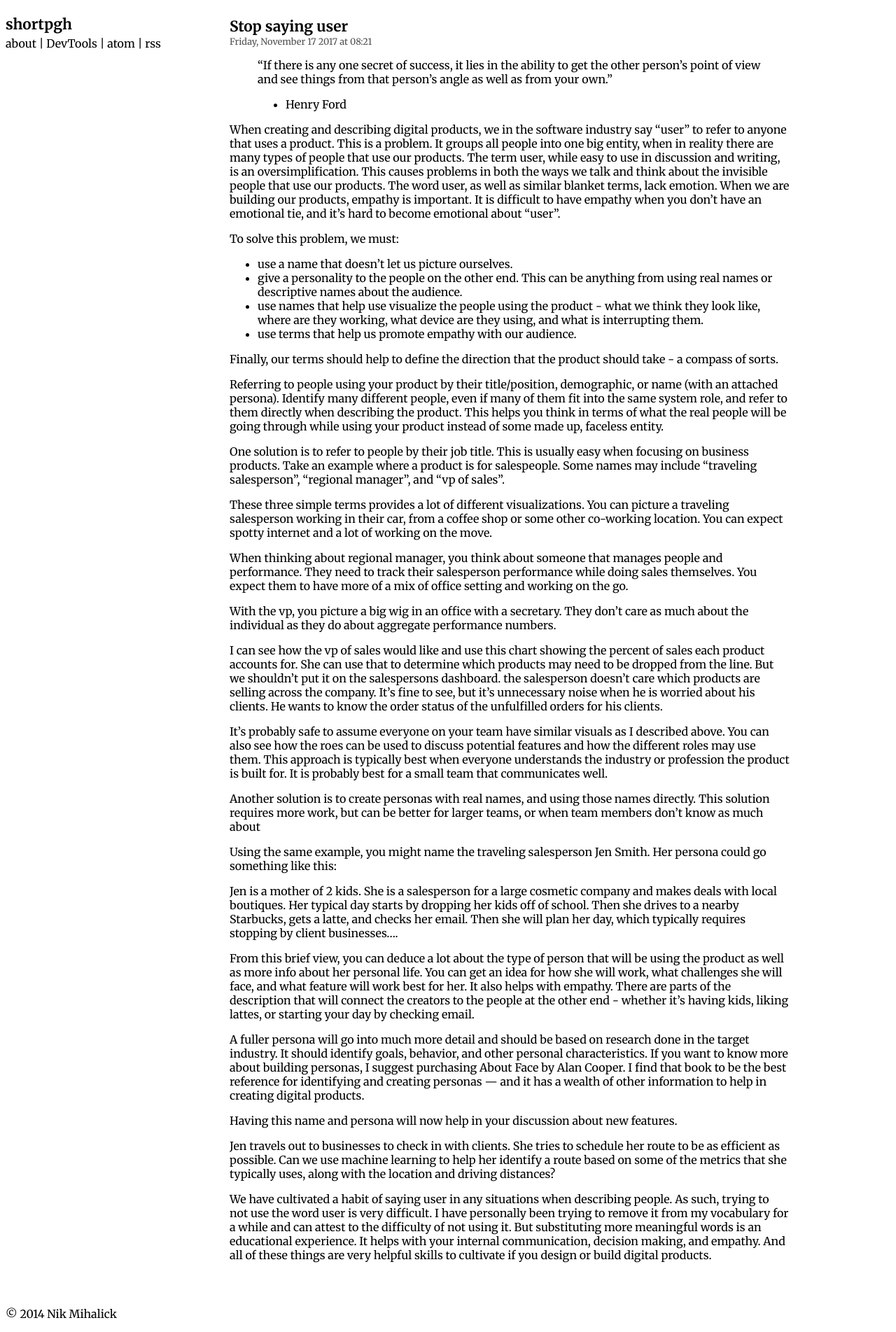
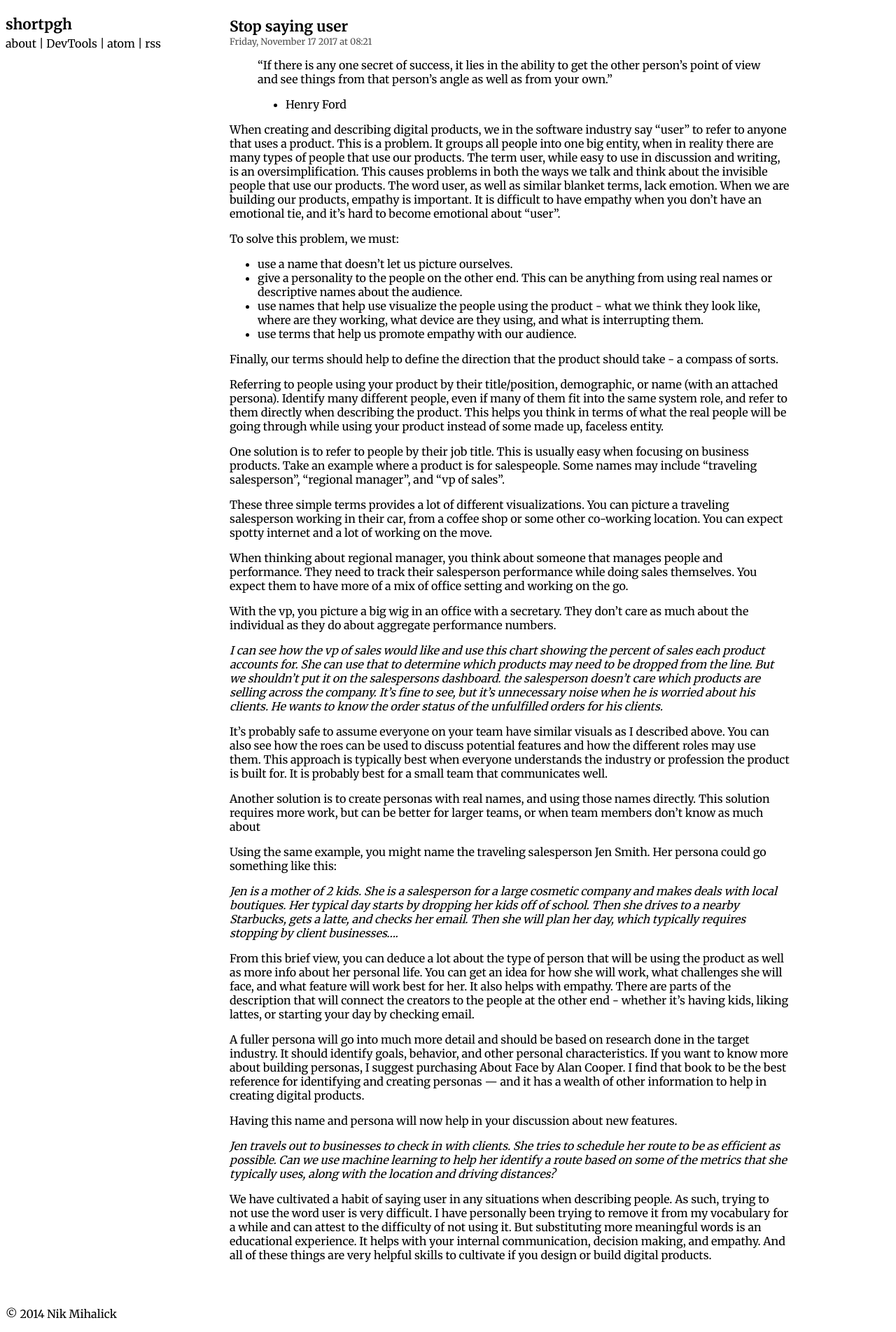
Before and after one commit to shortpgh/site, a Jekyll site: the page built from _posts/2017-11-17-stop-saying-user.md, in a window 1280 px wide. Shown: the whole page at 70% size. Built offline with Jekyll 4.4.1, drawn with Linux system fonts in a browser that asks for light colours; Markdown is read by kramdown in place of the engine named in the settings.

Commit message:
made some stuff italics.

```diff
--- a/_posts/2017-11-17-stop-saying-user.md
+++ b/_posts/2017-11-17-stop-saying-user.md
@@ -31,7 +31,7 @@ When thinking about regional manager, you think about someone that manages peopl
 
 With the vp, you picture a big wig in an office with a secretary. They don’t care as much about the individual as they do about aggregate performance numbers.
 
-I can see how the vp of sales would like and use this chart showing the percent of sales each product accounts for. She can use that to determine which products may need to be dropped from the line. But we shouldn’t put it on the salespersons dashboard. the salesperson doesn’t care which products are selling across the company. It’s fine to see, but it’s unnecessary noise when he is worried about his clients. He wants to know the order status of the unfulfilled orders for his clients.
+*I can see how the vp of sales would like and use this chart showing the percent of sales each product accounts for. She can use that to determine which products may need to be dropped from the line. But we shouldn’t put it on the salespersons dashboard. the salesperson doesn’t care which products are selling across the company. It’s fine to see, but it’s unnecessary noise when he is worried about his clients. He wants to know the order status of the unfulfilled orders for his clients.*
 
 It’s probably safe to assume everyone on your team have similar visuals as I described above. You can also see how the roes can be used to discuss potential features and how the different roles may use them. This approach is typically best when everyone understands the industry or profession the product is built for. It is probably best for a small team that communicates well.
 
@@ -39,7 +39,7 @@ Another solution is to create personas with real names, and using those names di
 
 Using the same example, you might name the traveling salesperson Jen Smith. Her persona could go something like this:
 
-Jen is a mother of 2 kids. She is a salesperson for a large cosmetic company and makes deals with local boutiques. Her typical day starts by dropping her kids off of school. Then she drives to a nearby Starbucks, gets a latte, and checks her email. Then she will plan her day, which typically requires stopping by client businesses....
+*Jen is a mother of 2 kids. She is a salesperson for a large cosmetic company and makes deals with local boutiques. Her typical day starts by dropping her kids off of school. Then she drives to a nearby Starbucks, gets a latte, and checks her email. Then she will plan her day, which typically requires stopping by client businesses....*
 
 From this brief view, you can deduce a lot about the type of person that will be using the product as well as more info about her personal life. You can get an idea for how she will work, what challenges she will face, and what feature will work best for her. It also helps with empathy. There are parts of the description that will connect the creators to the people at the other end - whether it’s having kids, liking lattes, or starting your day by checking email.
 
@@ -47,6 +47,6 @@ A fuller persona will go into much more detail and should be based on research d
 
 Having this name and persona will now help in your discussion about new features.
 
-Jen travels out to businesses to check in with clients. She tries to schedule her route to be as efficient as possible. Can we use machine learning to help her identify a route based on some of the metrics that she typically uses, along with the location and driving distances?
+*Jen travels out to businesses to check in with clients. She tries to schedule her route to be as efficient as possible. Can we use machine learning to help her identify a route based on some of the metrics that she typically uses, along with the location and driving distances?*
 
 We have cultivated a habit of saying user in any situations when describing people. As such, trying to not use the word user is very difficult. I have personally been trying to remove it from my vocabulary for a while and can attest to the difficulty of not using it. But substituting more meaningful words is an educational experience. It helps with your internal communication, decision making, and empathy. And all of these things are very helpful skills to cultivate if you design or build digital products.
```
